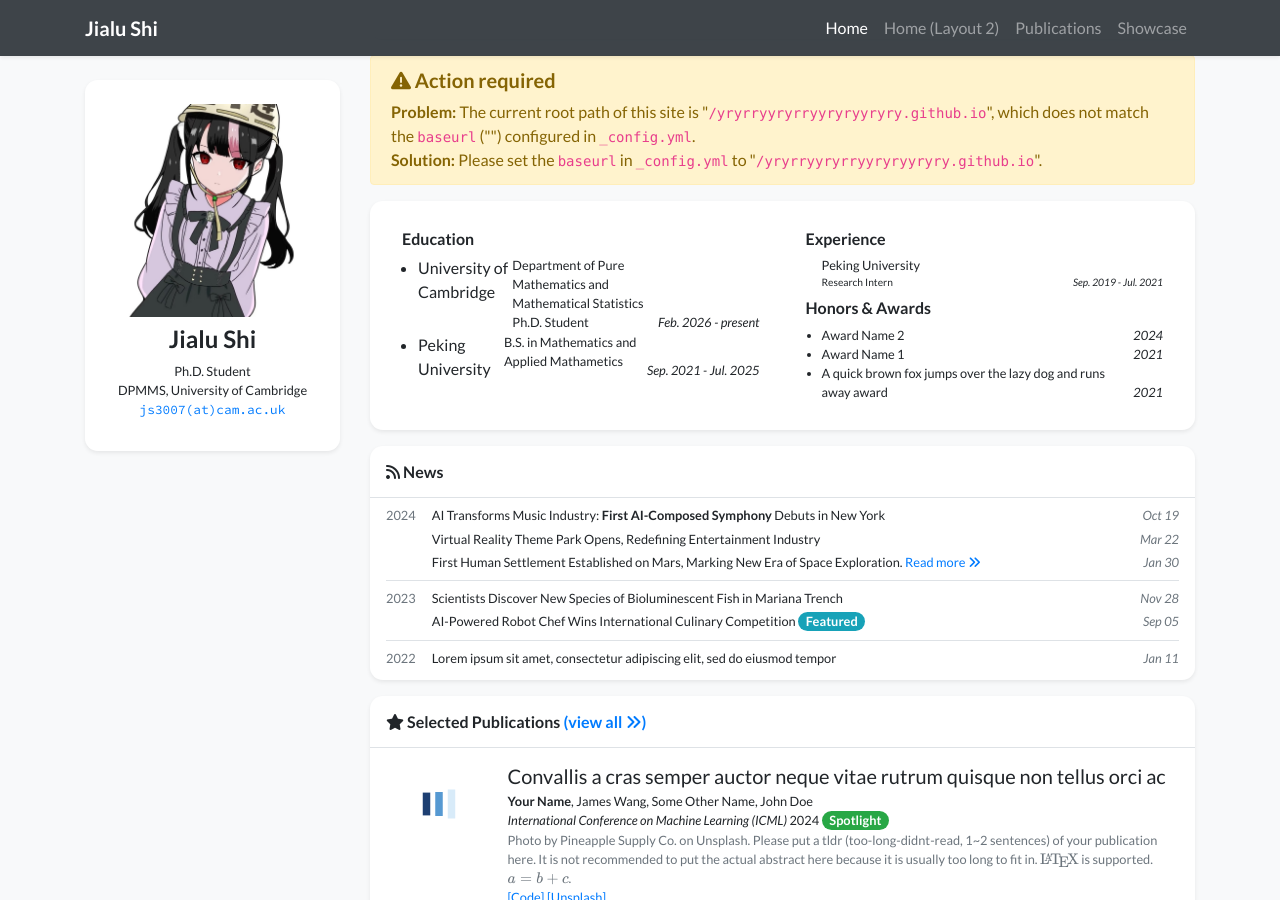
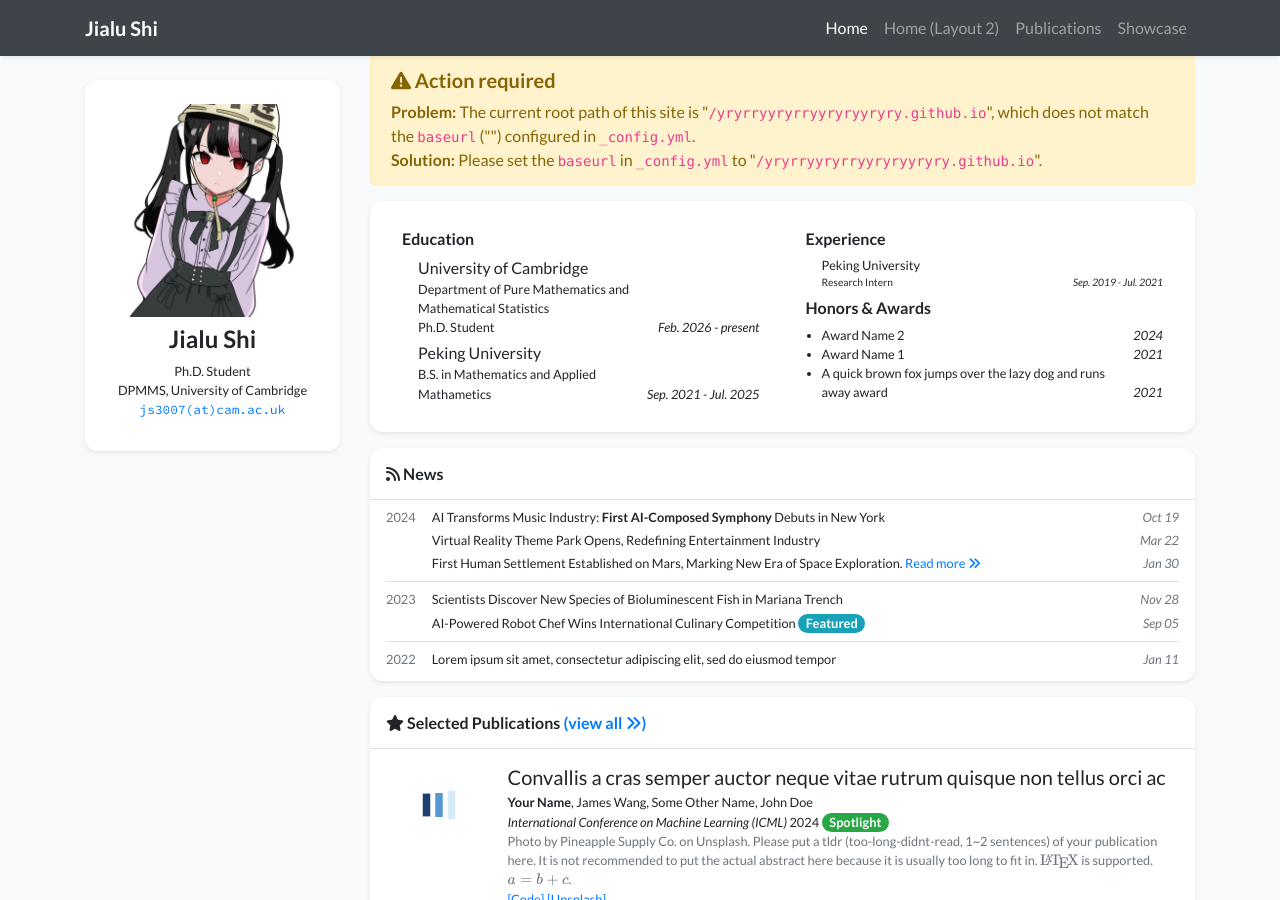
Before and after one commit to yryrryyryrryyryryyryry/yryrryyryrryyryryyryry.github.io, a Jekyll site: the page built from index.html, in a window 1280 px wide and 900 px high, scrolled down 331 px. Built offline with Jekyll 4.4.1, drawn with Linux system fonts in a browser that asks for light colours; nearby versions of some CDN libraries; a style sheet for code colours, icons or effects is not loaded.

Commit message:
experience_card.html

```diff
--- a/_includes/widgets/experience_card.html
+++ b/_includes/widgets/experience_card.html
@@ -10,12 +10,10 @@
                             <!-- <ul class="list-unstyled mb-1"> -->
                             <ul class="list pl-3 mb-1">
                                 {% for item in site.data.profile.education %}
-                                <!-- <li class="media mb-1"> -->
-                                <li>
+                                <li class="media mb-1">
                                 <!--<li class="d-flex"> -->
                                     <!-- <img src="{{ item.logo | relative_url }}" alt="{{ item.name }}" style="width: 18px;" class="mr-1 mt-1"> -->
-                                    <!-- <div class="media-body"> -->
-                                    <div class="d-flex">
+                                   <div class="media-body">
                                         <div>{{ item.name }}</div>
                                         <div class="small">{{ item.dept }}</div>
                                         <div class="small d-flex">
```
